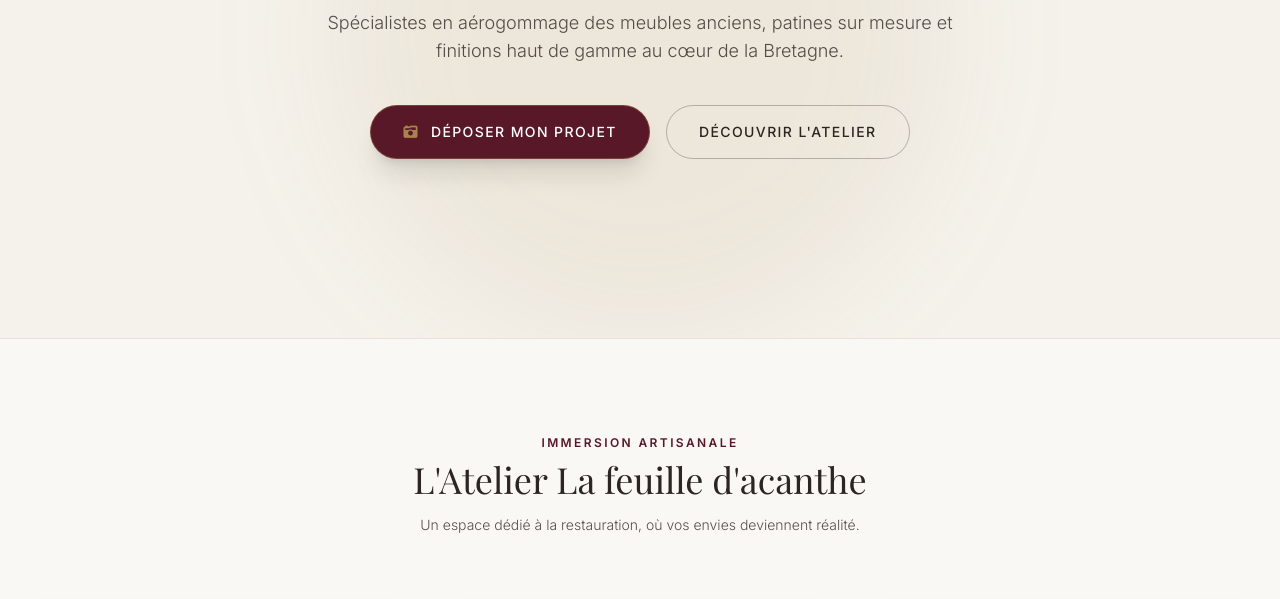
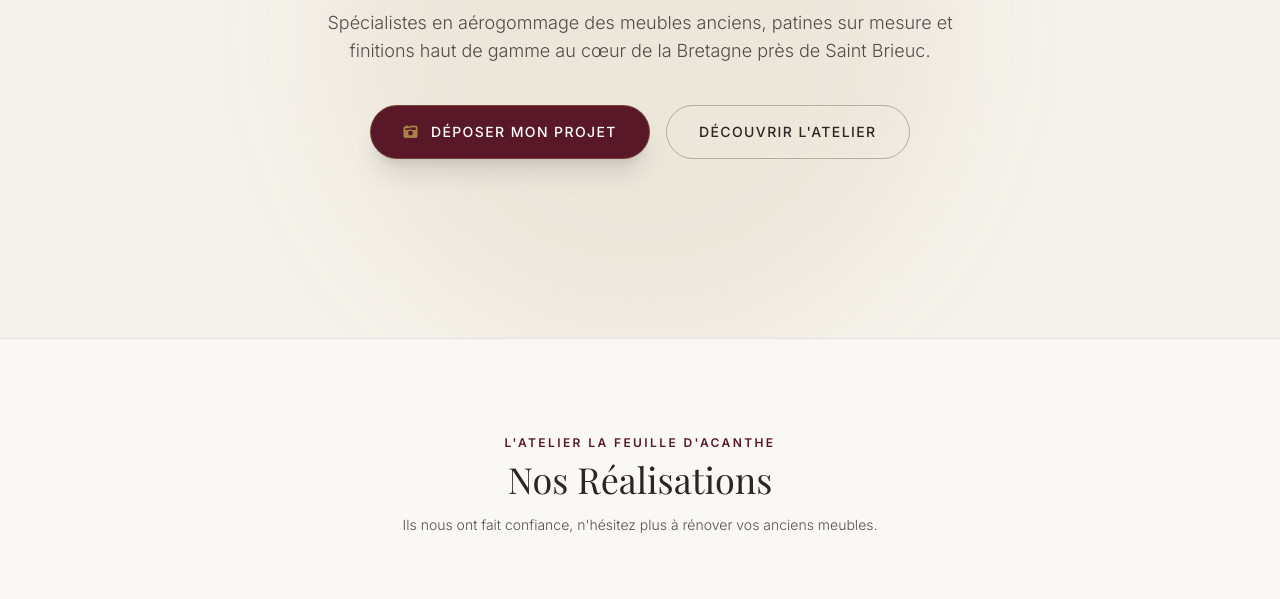
Before and after one commit to lafeuilledacanthe/lafeuilledacanthe.github.io, a plain HTML site: page index.html in a window 1280 px wide. Shown: the part 462-1061 px from the top of the page. Drawn offline with nearby package versions, Linux system fonts and the light colour scheme; a web font is replaced by a local one.

Commit message:
Update index.html

```diff
--- a/index.html
+++ b/index.html
@@ -107,7 +107,7 @@
                 Sublimer l'histoire <br>de vos <span class="italic text-bordeaux font-normal">meubles anciens</span>
             </h1>
             <p class="text-[#2C2522]/80 text-base sm:text-lg max-w-2xl mx-auto mb-10 font-light leading-relaxed">
-                Spécialistes en aérogommage des meubles anciens, patines sur mesure et finitions haut de gamme au cœur de la Bretagne.
+                Spécialistes en aérogommage des meubles anciens, patines sur mesure et finitions haut de gamme au cœur de la Bretagne près de Saint Brieuc.
             </p>
             <div class="flex flex-col sm:flex-row items-center justify-center gap-4">
                 <a href="#projet" class="w-full sm:w-auto bg-bordeaux hover:bg-bordeaux-light text-white px-8 py-4 rounded-full text-sm uppercase tracking-widest font-medium transition border border-or/40 shadow-xl flex items-center justify-center gap-3">
@@ -120,13 +120,13 @@
         </div>
     </section>
 
-    <!-- SECTION L'ATELIER -->
+    <!-- SECTION NOS REALISATIONS -->
     <section id="atelier" class="py-24 bg-[#FAF8F5] border-y border-[#2C2522]/10">
         <div class="max-w-7xl mx-auto px-6">
             <div class="text-center max-w-3xl mx-auto mb-16">
-                <span class="text-bordeaux text-xs uppercase tracking-[0.2em] mb-2 block font-semibold">Immersion Artisanale</span>
-                <h2 class="font-serif text-3xl sm:text-4xl text-[#2C2522] mb-4">L'Atelier La feuille d'acanthe</h2>
-                <p class="text-[#2C2522]/80 text-sm font-light">Un espace dédié à la restauration, où vos envies deviennent réalité.</p>
+                <span class="text-bordeaux text-xs uppercase tracking-[0.2em] mb-2 block font-semibold">L'Atelier La feuille d'acanthe</span>
+                <h2 class="font-serif text-3xl sm:text-4xl text-[#2C2522] mb-4">Nos Réalisations</h2>
+                <p class="text-[#2C2522]/80 text-sm font-light">Ils nous ont fait confiance, n'hésitez plus à rénover vos anciens meubles.</p>
             </div>
 
             <div class="grid grid-cols-1 md:grid-cols-3 gap-8 mb-12">
@@ -308,7 +308,7 @@
                     </p>
                     <p class="text-xs text-[#F5F2EB]/90 mb-3 flex items-center gap-2">
                         <i class="fa-solid fa-location-dot text-or"></i>
-                        <span>Bretagne, France</span>
+                        <span>11 imp de Carsugat, 22120 Hillion, proche Saint Brieuc, Bretagne, France</span>
                     </p>
                     <p class="text-xs text-[#F5F2EB]/90 flex items-center gap-2">
                         <i class="fa-solid fa-globe text-or"></i>
```
